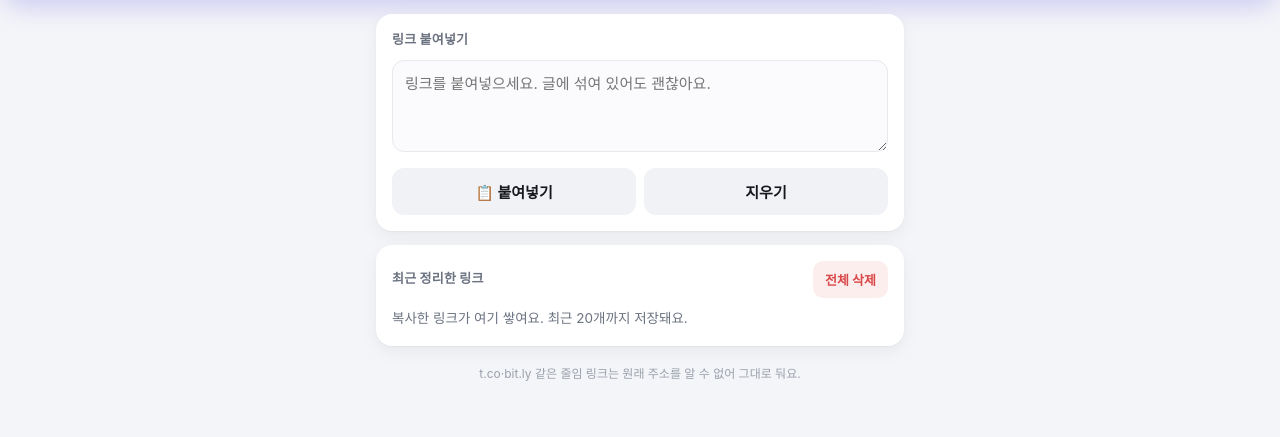
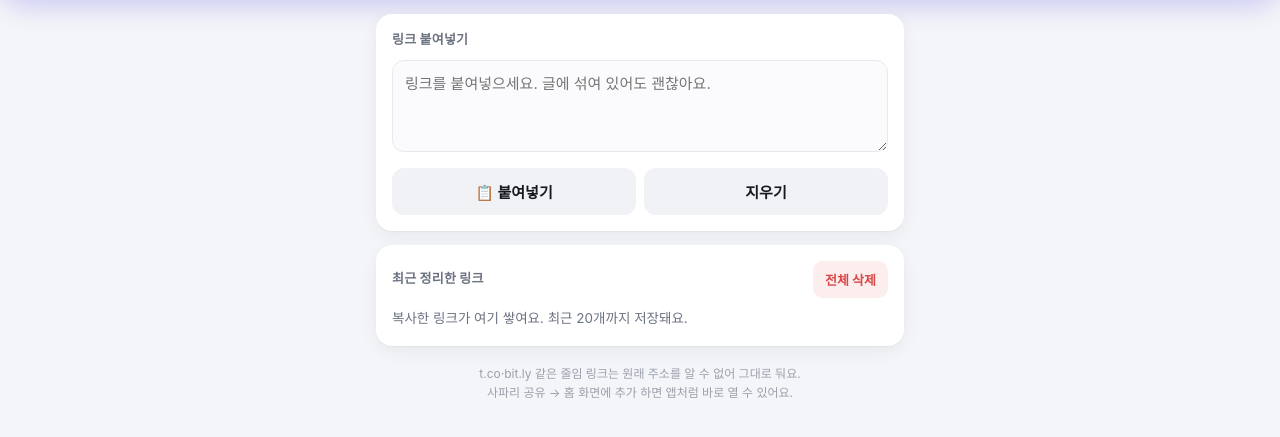
Before and after one commit to rhRiiih/rh-project1, a plain HTML site: page linkclean/index.html in a window 1280 px wide. Shown: the part 103-540 px from the top of the page. Drawn offline with Linux system fonts and the light colour scheme.

Commit message:
링크 청소기: 첫 사용 안내 문구 추가

```diff
--- a/linkclean/index.html
+++ b/linkclean/index.html
@@ -305,7 +305,8 @@
   </section>
 
   <footer>
-    t.co·bit.ly 같은 줄임 링크는 원래 주소를 알 수 없어 그대로 둬요.
+    t.co·bit.ly 같은 줄임 링크는 원래 주소를 알 수 없어 그대로 둬요.<br>
+    사파리 공유 → 홈 화면에 추가 하면 앱처럼 바로 열 수 있어요.
   </footer>
 </div>
 
```
